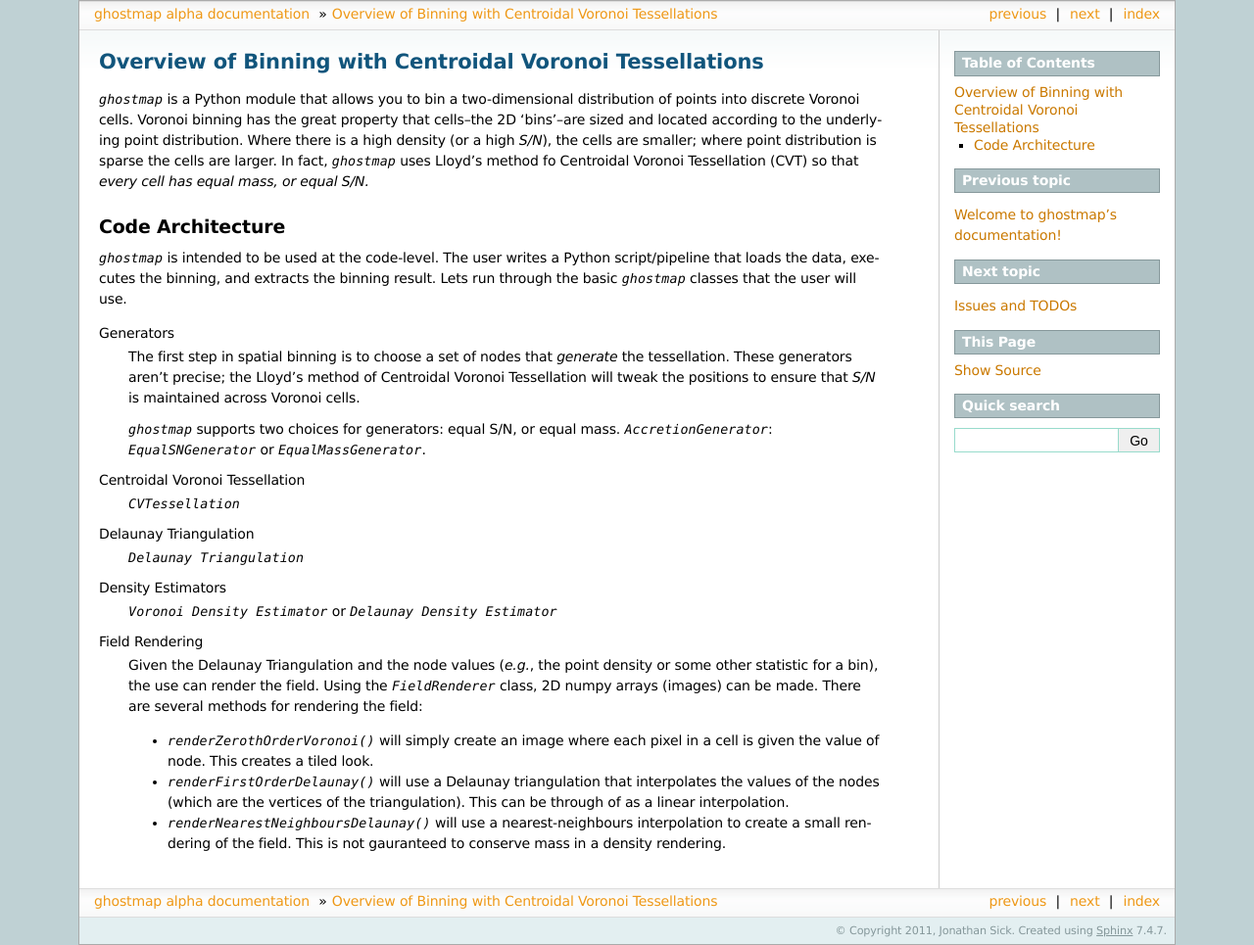
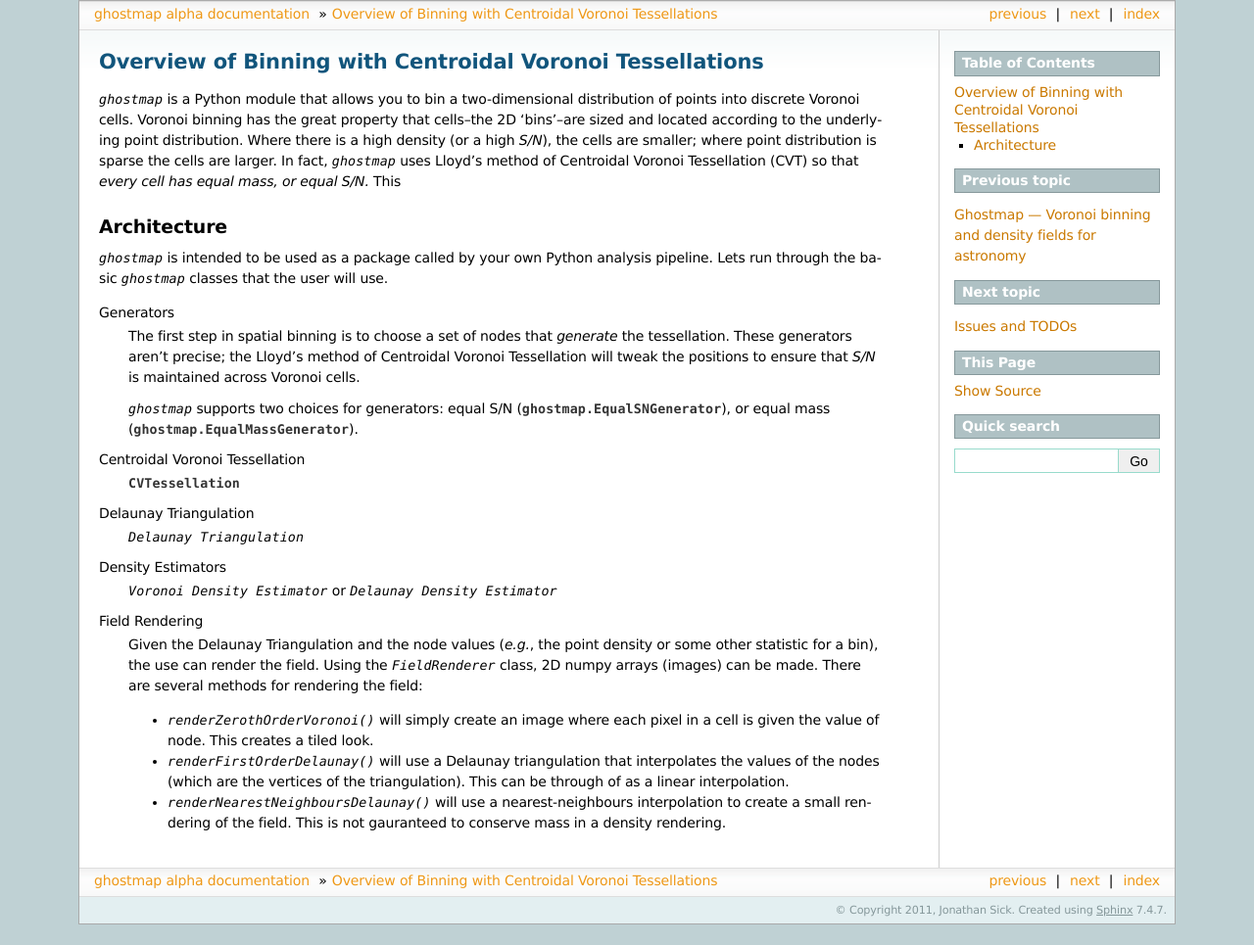
Before and after one commit to jonathansick/tess, a Sphinx documentation site: the page built from docs/vt_basics.rst, in a window 1280 px wide. Shown: the whole page at 98% size. Built offline with Sphinx 7.4.7, drawn with Linux system fonts in a browser that asks for light colours; formulas are drawn with MathJax 3; after the commit the page ends 944 px from its top, so only the background shows below that.

Commit message:
Documentation additions

```diff
--- a/docs/conf.py
+++ b/docs/conf.py
@@ -16,7 +16,7 @@ import sys, os
 # If extensions (or modules to document with autodoc) are in another directory,
 # add these directories to sys.path here. If the directory is relative to the
 # documentation root, use os.path.abspath to make it absolute, like shown here.
-#sys.path.insert(0, os.path.abspath('.'))
+sys.path.insert(0, os.path.abspath('ghostmap'))
 
 # -- General configuration -----------------------------------------------------
 
--- /dev/null
+++ b/docs/cvtessellation.rst
@@ -0,0 +1,5 @@
+`ghostmap.lloyd`
+================
+
+.. automodule:: ghostmap.lloyd
+   :members:
--- a/docs/vt_basics.rst
+++ b/docs/vt_basics.rst
@@ -1,20 +1,26 @@
 Overview of Binning with Centroidal Voronoi Tessellations
 =========================================================
 
-`ghostmap` is a Python module that allows you to bin a two-dimensional distribution of points into discrete Voronoi cells. Voronoi binning has the great property that cells--the 2D 'bins'--are sized and located according to the underlying point distribution. Where there is a high density (or a high *S/N*), the cells are smaller; where point distribution is sparse the cells are larger. In fact, `ghostmap` uses Lloyd's method fo Centroidal Voronoi Tessellation (CVT) so that *every cell has equal mass, or equal S/N.*
+`ghostmap` is a Python module that allows you to bin a two-dimensional distribution of points into discrete Voronoi cells.
+Voronoi binning has the great property that cells--the 2D 'bins'--are sized and located according to the underlying point distribution.
+Where there is a high density (or a high *S/N*), the cells are smaller; where point distribution is sparse the cells are larger.
+In fact, `ghostmap` uses Lloyd's method of Centroidal Voronoi Tessellation (CVT) so that *every cell has equal mass, or equal S/N.*
+This
 
-Code Architecture
------------------
+Architecture
+------------
 
-`ghostmap` is intended to be used at the code-level. The user writes a Python script/pipeline that loads the data, executes the binning, and extracts the binning result. Lets run through the basic `ghostmap` classes that the user will use.
+`ghostmap` is intended to be used as a package called by your own Python analysis pipeline.
+Lets run through the basic `ghostmap` classes that the user will use.
 
 Generators
-   The first step in spatial binning is to choose a set of nodes that *generate* the tessellation. These generators aren't precise; the Lloyd's method of Centroidal Voronoi Tessellation will tweak the positions to ensure that *S/N* is maintained across Voronoi cells.
+   The first step in spatial binning is to choose a set of nodes that *generate* the tessellation.
+   These generators aren't precise; the Lloyd's method of Centroidal Voronoi Tessellation will tweak the positions to ensure that *S/N* is maintained across Voronoi cells.
 
-   `ghostmap` supports two choices for generators: equal S/N, or equal mass.   `AccretionGenerator`: `EqualSNGenerator` or `EqualMassGenerator`.
+   `ghostmap` supports two choices for generators: equal S/N (:class:`ghostmap.EqualSNGenerator`), or equal mass (:class:`ghostmap.EqualMassGenerator`).
 
 Centroidal Voronoi Tessellation
-   `CVTessellation`
+   :class:`CVTessellation`
 
 Delaunay Triangulation
    `Delaunay Triangulation`
```
Also changed, not shown: docs/index.rst (+23 -4 lines), 1 other file.
